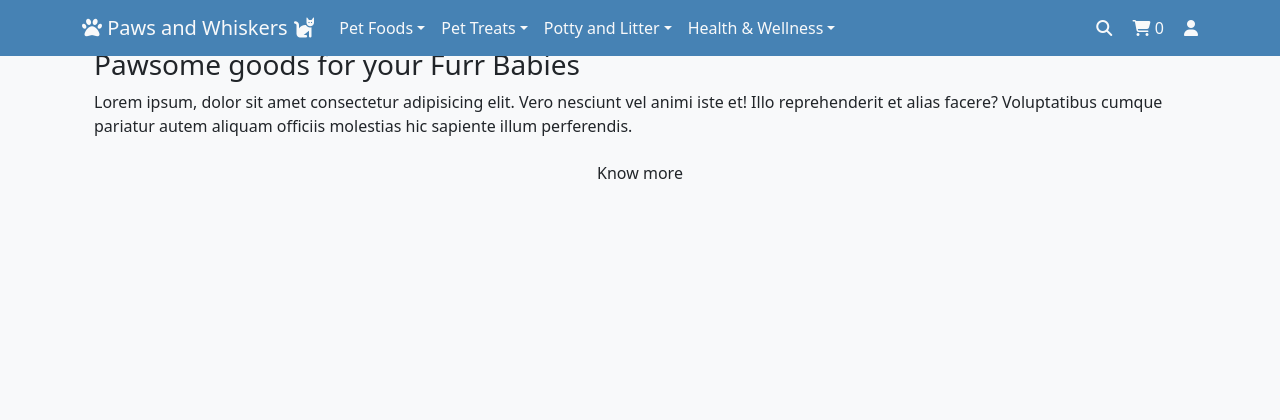
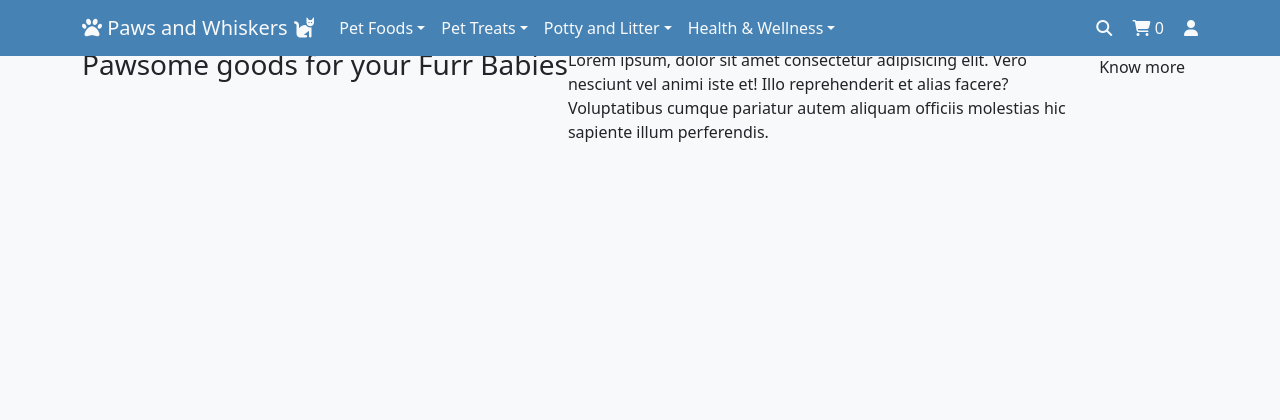
Before and after one commit to Jed-morris/Paws-and-Whiskers, a PHP site: page / in a window 1280 px wide; the page is wider, and only the part inside the window is pictured. Shown: the top 420 px of that part. Run offline with PHP 8.4, Linux system fonts and the light colour scheme; data comes from the database, SQL or seed files in the repository; some libraries are stand-ins or nearby versions.

Commit message:
updating index.php

```diff
--- a/index.php
+++ b/index.php
@@ -63,24 +63,17 @@
 		<div class="container">
             <div class="row">
                 <div class="col-md-12">
-                    <div class="card-container" id="dry_dogfood"></div>
-                    <div class="card-container" id="wet_dogfood"></div>
-                    <div class="card-container" id="dry_catfood"></div>
-                    <div class="card-container" id="wet_catfood"></div>
-                </div>
-            </row>
-        </div>
-
-        <div class="container">
-            <div class="row">
-                <div class="col-md-12">
-                    <div class="content" id="main">
+                    <div class="card-container content" id="main">
                         <h3><span>Paw</span>some goods for your <span>Furr Babies</span></h3>
                         <p>Lorem ipsum, dolor sit amet consectetur adipisicing elit. Vero nesciunt vel animi iste et!
                             Illo reprehenderit et alias facere? Voluptatibus cumque pariatur
                             autem aliquam officiis molestias hic sapiente illum perferendis.</p>
                             <a href="#" class="btn">Know more</a>
                     </div>
+                    <div class="card-container" id="dry_dogfood"></div>
+                    <div class="card-container" id="wet_dogfood"></div>
+                    <div class="card-container" id="dry_catfood"></div>
+                    <div class="card-container" id="wet_catfood"></div>
                 </div>
             </row>
         </div>
```
